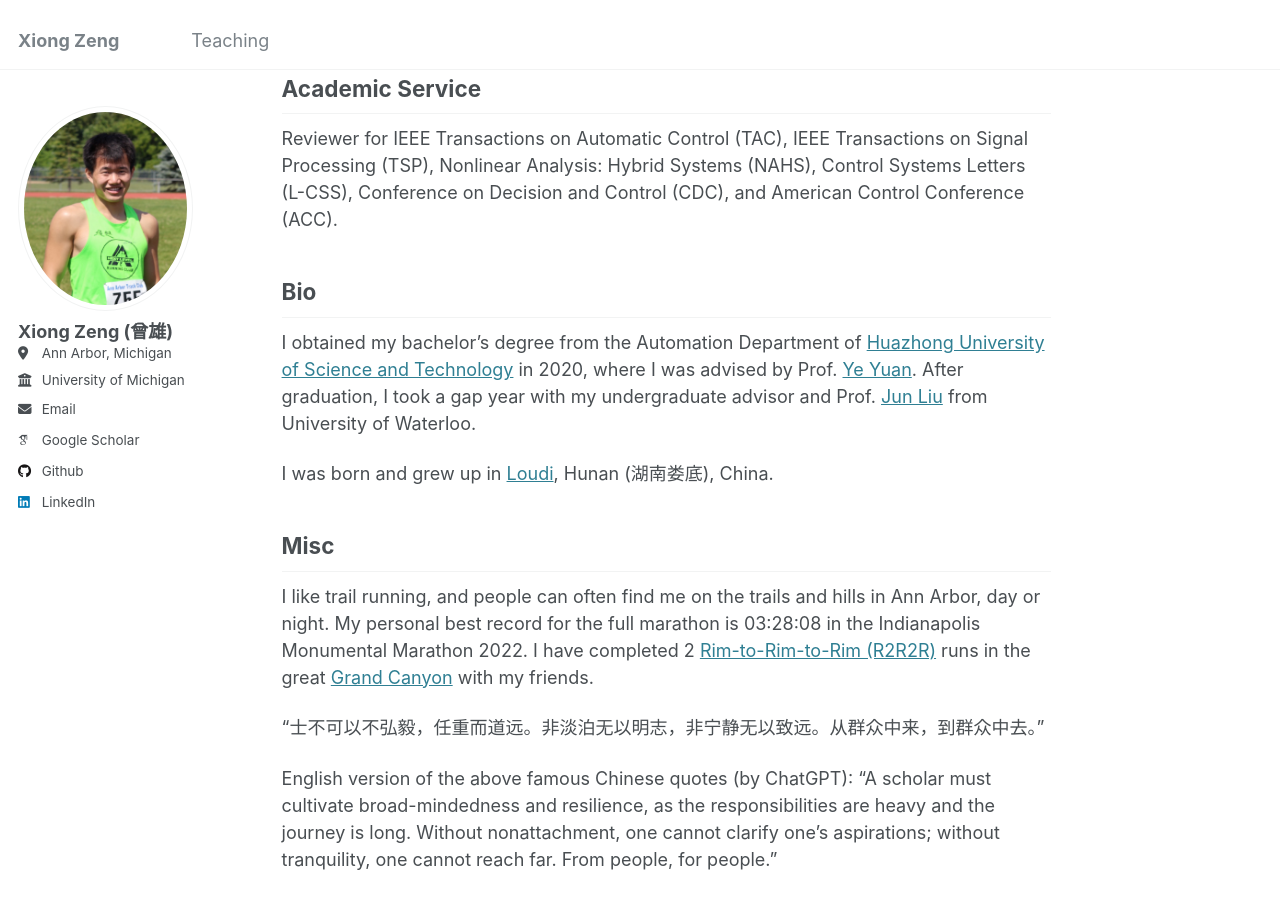
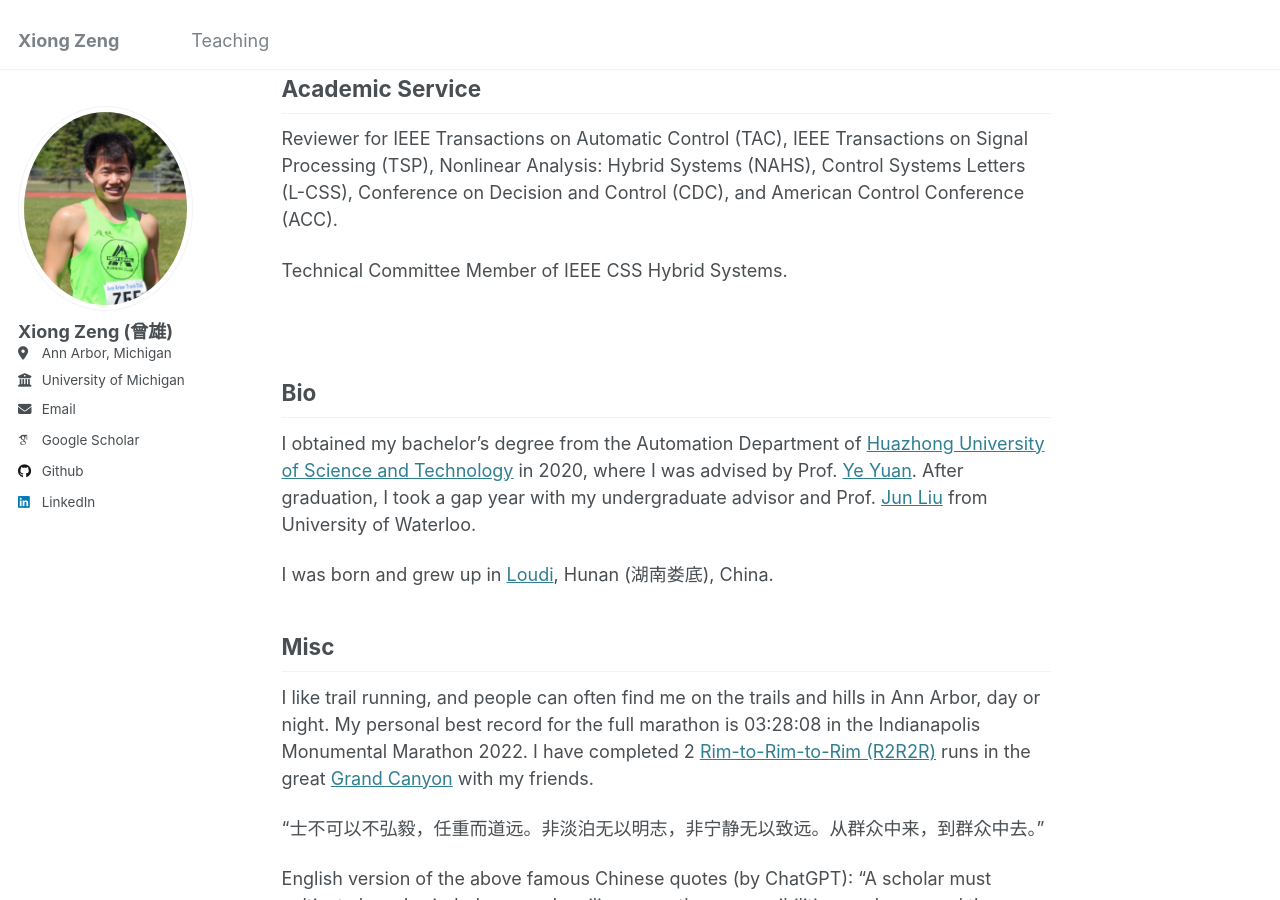
Before and after one commit to zengxiong111/zengxiong.github.io, a Jekyll site: the page built from _pages/about.md, in a window 1280 px wide and 900 px high, scrolled down 1400 px. Built offline with Jekyll 4.4.1, drawn with Linux system fonts in a browser that asks for light colours; some web fonts are replaced.

Commit message:
Update about.md

```diff
--- a/_pages/about.md
+++ b/_pages/about.md
@@ -46,6 +46,9 @@ You can check <a href="https://github.com/zengxiong111/zengxiong.github.io/blob/
 ## Academic Service
 
 Reviewer for IEEE Transactions on Automatic Control (TAC), IEEE Transactions on Signal Processing (TSP), Nonlinear Analysis: Hybrid Systems (NAHS), Control Systems Letters (L-CSS), Conference on Decision and Control (CDC), and American Control Conference (ACC).
+
+Technical Committee Member of IEEE CSS Hybrid Systems.
+
 &nbsp;
 ## Bio
 
```
